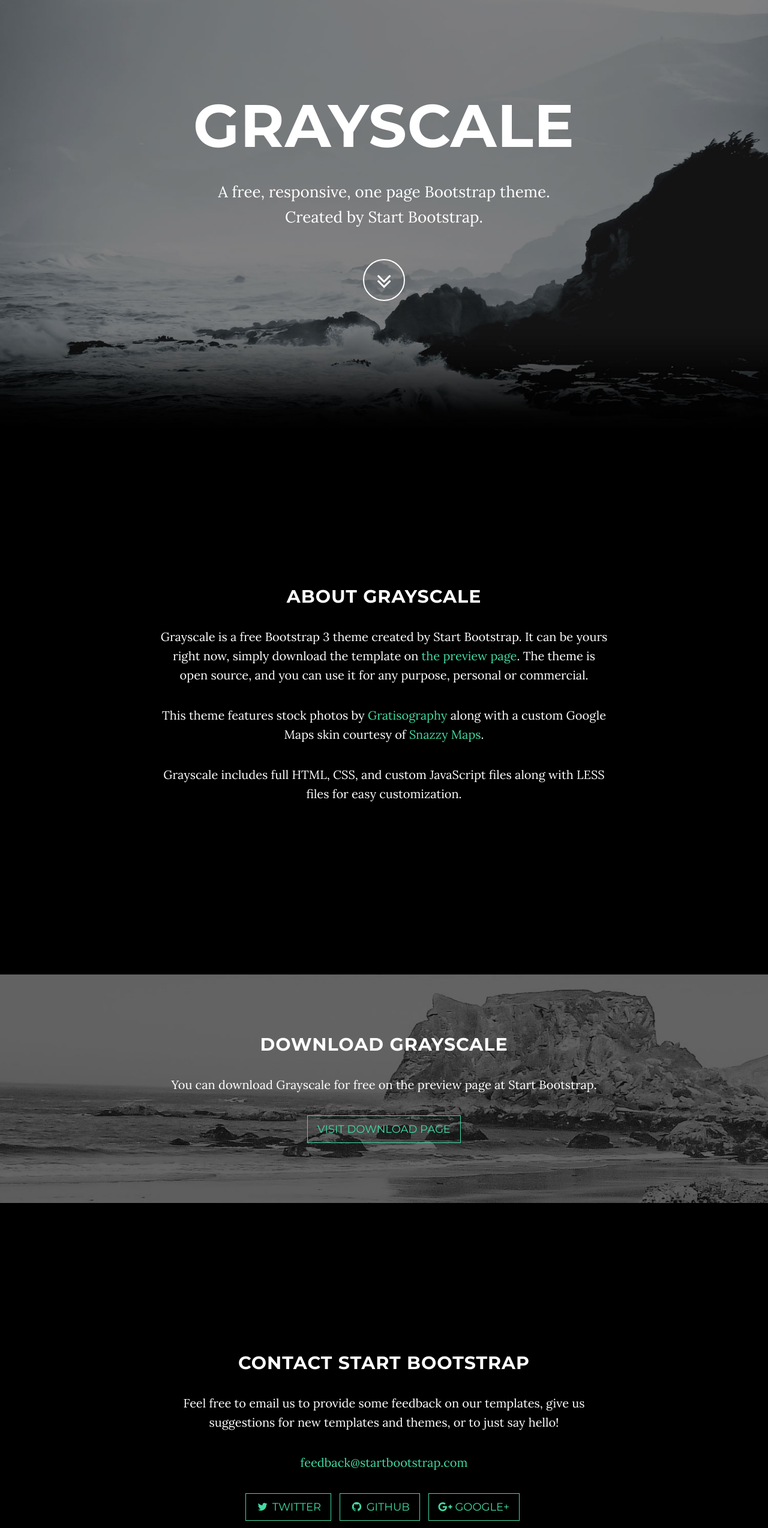
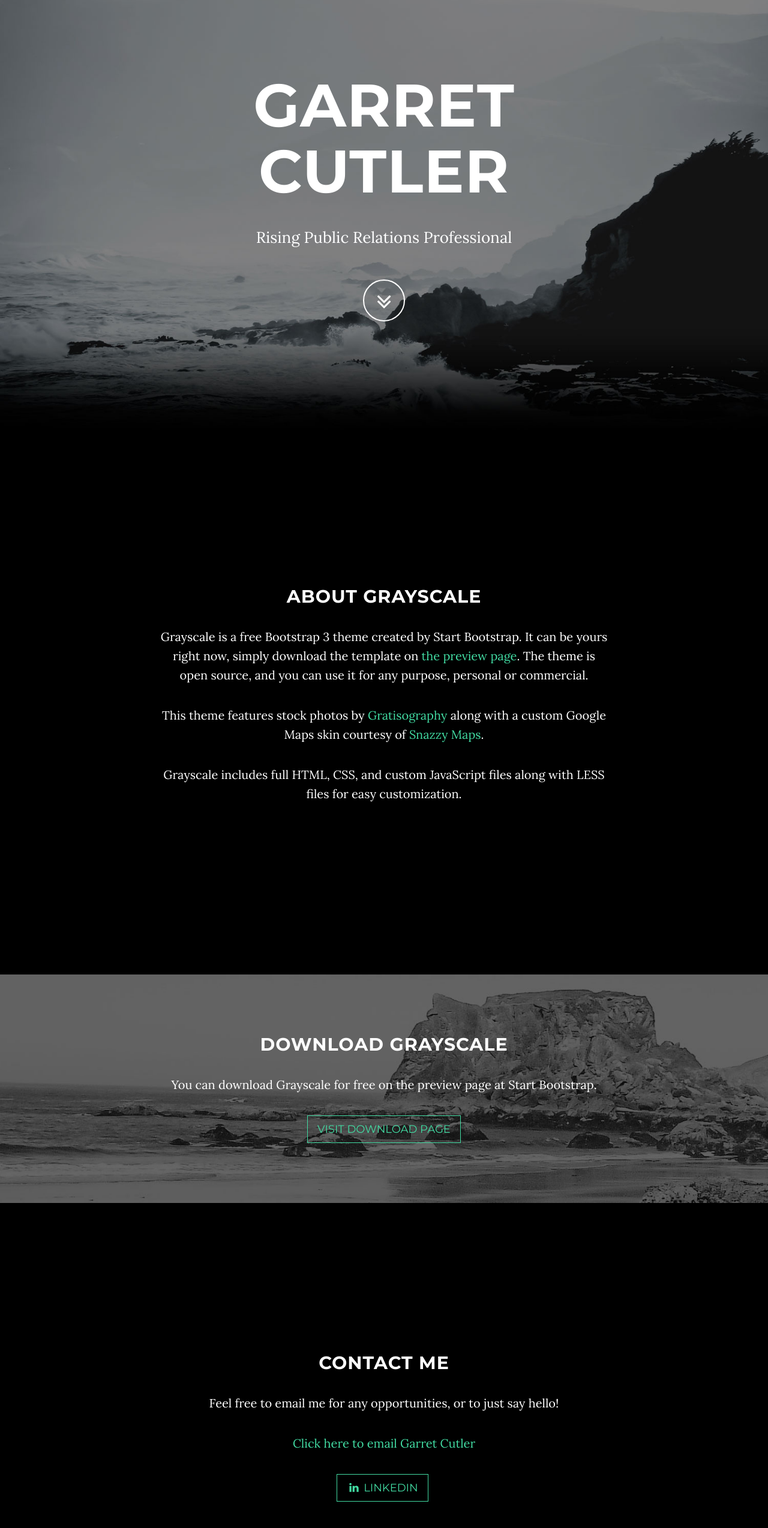
Before and after one commit to andrewmusicant/garretcutler23.github.io, a website: page index.html in a window 1280 px wide. Shown: the part 72-2620 px from the top of the page at 60% size. Drawn offline with nearby package versions, Linux system fonts and the light colour scheme; some packages are replaced by stand-ins of ours.

Commit message:
Changed text

```diff
--- a/index.html
+++ b/index.html
@@ -9,7 +9,7 @@
     <meta name="description" content="">
     <meta name="author" content="">
 
-    <title>Grayscale - Start Bootstrap Theme</title>
+    <title>Garret Cutler</title>
 
     <!-- Bootstrap Core CSS -->
     <link href="vendor/bootstrap/css/bootstrap.min.css" rel="stylesheet">
@@ -56,9 +56,6 @@
                         <a class="page-scroll" href="#about">About</a>
                     </li>
                     <li>
-                        <a class="page-scroll" href="#download">Download</a>
-                    </li>
-                    <li>
                         <a class="page-scroll" href="#contact">Contact</a>
                     </li>
                 </ul>
@@ -74,9 +71,8 @@
             <div class="container">
                 <div class="row">
                     <div class="col-md-8 col-md-offset-2">
-                        <h1 class="brand-heading">Grayscale</h1>
-                        <p class="intro-text">A free, responsive, one page Bootstrap theme.
-                            <br>Created by Start Bootstrap.</p>
+                        <h1 class="brand-heading">Garret Cutler</h1>
+                        <p class="intro-text">Rising Public Relations Professional</p>
                         <a href="#about" class="btn btn-circle page-scroll">
                             <i class="fa fa-angle-double-down animated"></i>
                         </a>
@@ -115,32 +111,24 @@
     <section id="contact" class="container content-section text-center">
         <div class="row">
             <div class="col-lg-8 col-lg-offset-2">
-                <h2>Contact Start Bootstrap</h2>
-                <p>Feel free to email us to provide some feedback on our templates, give us suggestions for new templates and themes, or to just say hello!</p>
-                <p><a href="mailto:feedback@startbootstrap.com">feedback@startbootstrap.com</a>
+                <h2>Contact Me</h2>
+                <p>Feel free to email me for any opportunities, or to just say hello!</p>
+                <p><a href="mailto:cutlerg11@ecualumni.ecu.edu">Click here to email Garret Cutler</a>
                 </p>
                 <ul class="list-inline banner-social-buttons">
                     <li>
-                        <a href="https://twitter.com/SBootstrap" class="btn btn-default btn-lg"><i class="fa fa-twitter fa-fw"></i> <span class="network-name">Twitter</span></a>
-                    </li>
-                    <li>
-                        <a href="https://github.com/IronSummitMedia/startbootstrap" class="btn btn-default btn-lg"><i class="fa fa-github fa-fw"></i> <span class="network-name">Github</span></a>
-                    </li>
-                    <li>
-                        <a href="https://plus.google.com/+Startbootstrap/posts" class="btn btn-default btn-lg"><i class="fa fa-google-plus fa-fw"></i> <span class="network-name">Google+</span></a>
+                        <a href="https://www.linkedin.com/garretcutler" class="btn btn-default btn-lg"><i class="fa fa-linkedin fa-fw"></i> <span class="network-name">LinkedIn</span></a>
                     </li>
                 </ul>
             </div>
         </div>
     </section>
 
-    <!-- Map Section -->
-    <div id="map"></div>
 
     <!-- Footer -->
     <footer>
         <div class="container text-center">
-            <p>Copyright &copy; Your Website 2016</p>
+            <p>Copyright &copy; Garret Cutler 2016</p>
         </div>
     </footer>
 
```
